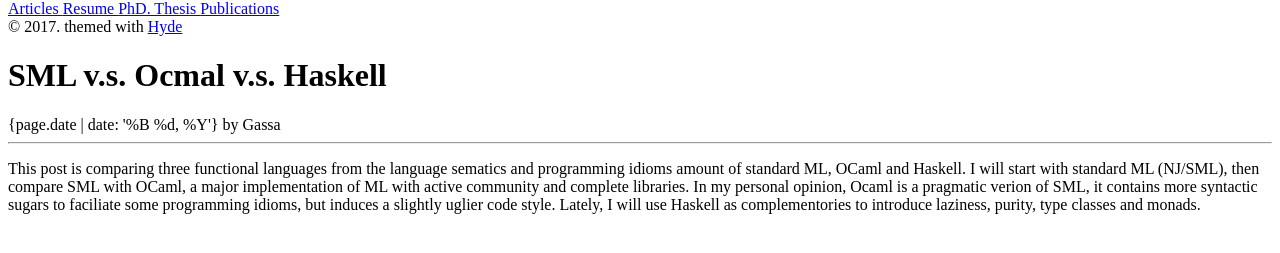
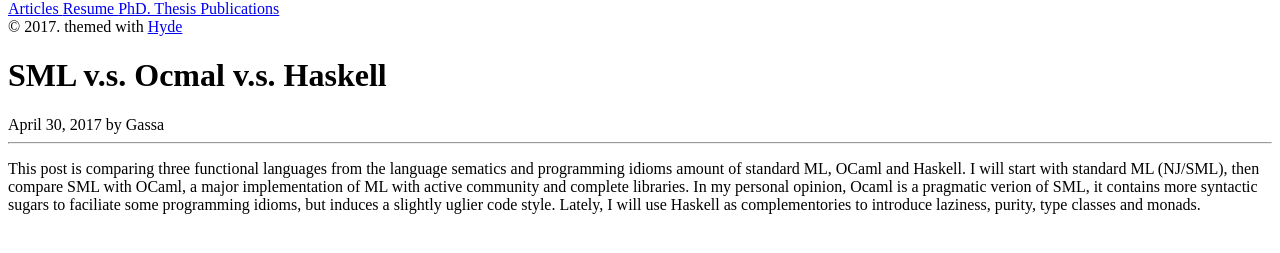
Before and after one commit to gassayy/gassa.github.io, a Jekyll site: the page built from _posts/2017-04-30-functional-program-1.md, in a window 1280 px wide. Shown: the part 392-645 px from the top of the page. Built offline with Jekyll 4.4.1, drawn with Linux system fonts in a browser that asks for light colours.

Commit message:
change date formatter

```diff
--- a/_layouts/post.html
+++ b/_layouts/post.html
@@ -4,7 +4,7 @@ layout: default
 
 <div class="post">
   <h1 class="post-title">{{ page.title }}</h1>
-  <span class="post-date">{page.date | date: '%B %d, %Y'} by
+  <span class="post-date">{{page.date | date: '%B %d, %Y'}} by
       {{ site.authors[page.author].display_name }}
   </span>
   <hr class="breakline" />
--- a/archives/categories.html
+++ b/archives/categories.html
@@ -12,7 +12,7 @@ title: Categories
       <li>
         <a class="post-title" href="{{ post.url }}">
         {{ post.title }} </a>
-        <small class="post-date">@ {{ page.date | date: '%B %d, %Y' }}</small>
+        <small class="post-date">@ {{ post.date | date: "%B %d, %Y" }}</small>
       </li>
       {% endfor %}
     </ul>
--- a/archives/tags.html
+++ b/archives/tags.html
@@ -20,7 +20,7 @@ title: Tags
         <a class="post-title" href="{{ post.url }}">
       <li>
         {{ post.title }}
-      <small class="post-date">{{ page.date | date: '%B %d, %Y' }}</small>
+      <small class="post-date">{{ post.date | date: '%B %d, %Y' }}</small>
       </li>
       </a>
       {% endfor %}
```
